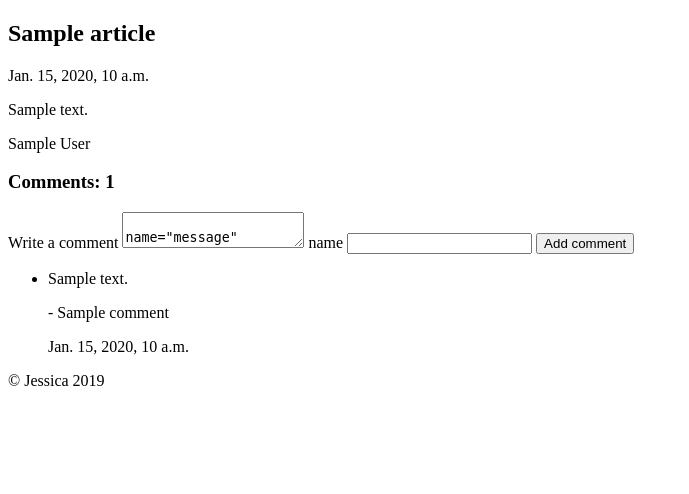
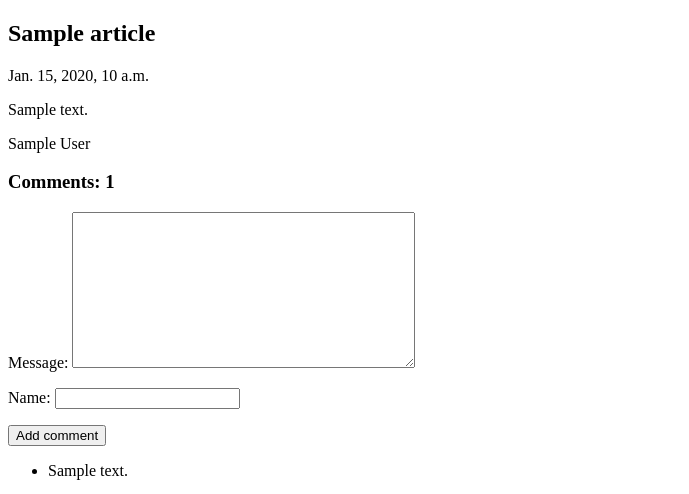
Before and after one commit to jessiicacmoore/django_blog, a Django app: page /home/1 in a window 1280 px wide. Shown: the part 98-592 px from the top of the page, without its empty margins (0-689 px from the left). Run offline with Django 3.2, Linux system fonts and the light colour scheme; tables that the repository leaves empty hold one stand-in row (values such as "Sample post").

Commit message:
Changed html forms to django forms

```diff
--- a/blog/forms.py
+++ b/blog/forms.py
@@ -1,14 +1,19 @@
 from django import forms
-from .models import Article
-
+from .models import Article, Comment
 
 
 class PostForm(forms.ModelForm):
-	class Meta:
-		model = Article
-		fields = ["title", "body", "draft", "author"]
+    class Meta:
+        model = Article
+        fields = ["title", "body", "draft", "author"]
+
+
+class CommentForm(forms.ModelForm):
+    class Meta:
+        model = Comment
+        fields = ["message", "name"]
 
 
 class LoginForm(forms.Form):
-	username = forms.CharField(max_length=64)
-	password = forms.CharField(widget=forms.PasswordInput())
+    username = forms.CharField(max_length=64)
+    password = forms.CharField(widget=forms.PasswordInput())
--- a/blog/models.py
+++ b/blog/models.py
@@ -15,5 +15,7 @@ class Article(models.Model):
 class Comment(models.Model):
     message = models.TextField()
     name = models.CharField(max_length=255)
-    created_at = models.DateTimeField()
-    article = models.ForeignKey(Article, on_delete=models.CASCADE, related_name='comments')
+    created_at = models.DateTimeField(auto_now_add=True)
+    article = models.ForeignKey(
+        Article, on_delete=models.CASCADE, related_name="comments"
+    )
--- a/blog/templates/post.html
+++ b/blog/templates/post.html
@@ -8,22 +8,9 @@
   </article>
   <div class="comments-container">
     <h3>Comments: {{ comments | length }}</h3>
-    <form action="{% url 'create_comment' %}" method="post">
+    <form method="post">
       {% csrf_token %}
-      <input type="hidden" name="article" value="{{ post.pk }}">
-      <label for="user_message">
-        <span>Write a comment</span>
-        <textarea>
-          name="message"
-          id="user_message"
-          cols="30"
-          rows="1"
-        </textarea>
-      </label>
-      <label for="user_name">
-        <span>name</span>
-        <input type="text" name="name" id="user_name" />
-      </label>
+      {{ form.as_p }}
       <button type="submit">Add comment</button>
     </form>
     <ul class="comments">
--- a/blog/templates/post_new.html
+++ b/blog/templates/post_new.html
@@ -2,11 +2,10 @@
 
 {% block content %}
 
-  <h2>New Post</h2>
   <form method="POST">
     {% csrf_token %}
     {{ form.as_p }}
-    <button type="submit">Post</button>
+    <button type="submit">Submit</button>
   </form>
 
 {% endblock %}
--- a/blog/urls.py
+++ b/blog/urls.py
@@ -24,7 +24,7 @@ urlpatterns = [
     path('home/', views.home_page, name='home'),
     path('home/<int:id>', views.post_show, name='post_page'),
     path('home/<int:id>/edit', views.post_edit, name='post_edit'),
-    path('comments/new', views.create_comment, name='create_comment'),
+    # path('comments/new', views.create_comment, name='create_comment'),
     path('home/new', views.post_new, name='post_new'),
     path('login/', views.login_view, name='login'),
     path('logout/', views.logout_view, name='logout'),
--- a/blog/views.py
+++ b/blog/views.py
@@ -8,7 +8,7 @@ from django.contrib.auth.decorators import login_required
 
 from datetime import date
 from blog.models import Article, Comment
-from blog.forms import PostForm, LoginForm
+from blog.forms import PostForm, LoginForm, CommentForm
 
 
 def root(request):
@@ -26,23 +26,18 @@ def home_page(request):
 def post_show(request, id):
     post = get_object_or_404(Article, id=id)
     article_comments = Comment.objects.filter(article=id)
-    context = {"post": post, "comments": article_comments}
-    response = render(request, "post.html", context)
-    return HttpResponse(response)
 
+    if request.method == "POST":
+        form = CommentForm(request.POST)
+        if form.is_valid():
+            instance = form.save()
+    else:
+        form = CommentForm()
 
-@require_http_methods(["POST"])
-def create_comment(request):
-    user_article = request.POST["article"]
-    user_message = request.POST["message"]
-    user_name = request.POST["name"]
+    context = {"post": post, "comments": article_comments, "form": form}
 
-    Comment.objects.create(
-        name=user_name,
-        message=user_message,
-        article=Article.objects.get(id=user_article),
-    )
-    return redirect("post_page", id=user_article)
+    return render(request, "post.html", context)
+
 
 @login_required
 def post_new(request):
@@ -65,14 +60,14 @@ def login_view(request):
     if request.method == "POST":
         form = LoginForm(request.POST)
         if form.is_valid():
-            username = form.cleaned_data['username']
-            pw = form.cleaned_data['password']
+            username = form.cleaned_data["username"]
+            pw = form.cleaned_data["password"]
             user = authenticate(username=username, password=pw)
         if user is not None:
             login(request, user)
-            return redirect('home')
+            return redirect("home")
         else:
-            form.add_error('username', 'Login failed')
+            form.add_error("username", "Login failed")
     else:
         form = LoginForm()
 
@@ -83,7 +78,8 @@ def login_view(request):
 
 def logout_view(request):
     logout(request)
-    return redirect('home')
+    return redirect("home")
+
 
 @login_required
 def post_edit(request, id):
```
